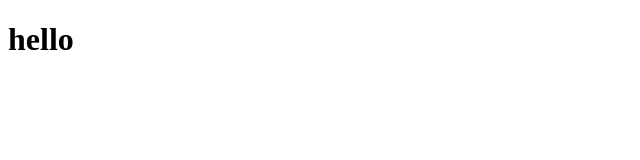
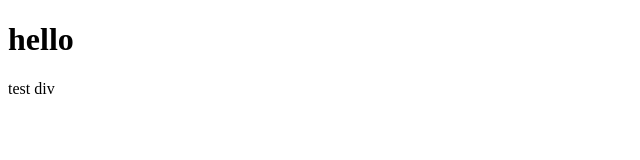
Before and after one commit to ankit-madhwani/test, a plain HTML site: page index.html in a window 1280 px wide. Shown: the full height of the page, 0-640 px from the left. Drawn offline with Linux system fonts and the light colour scheme.

Commit message:
test div

```diff
--- a/index.html
+++ b/index.html
@@ -6,5 +6,8 @@
   </head>
   <body>
     <h1>hello</h1>
+    <div class="test">
+      test div
+    </div>
   </body>
 </html>
```
